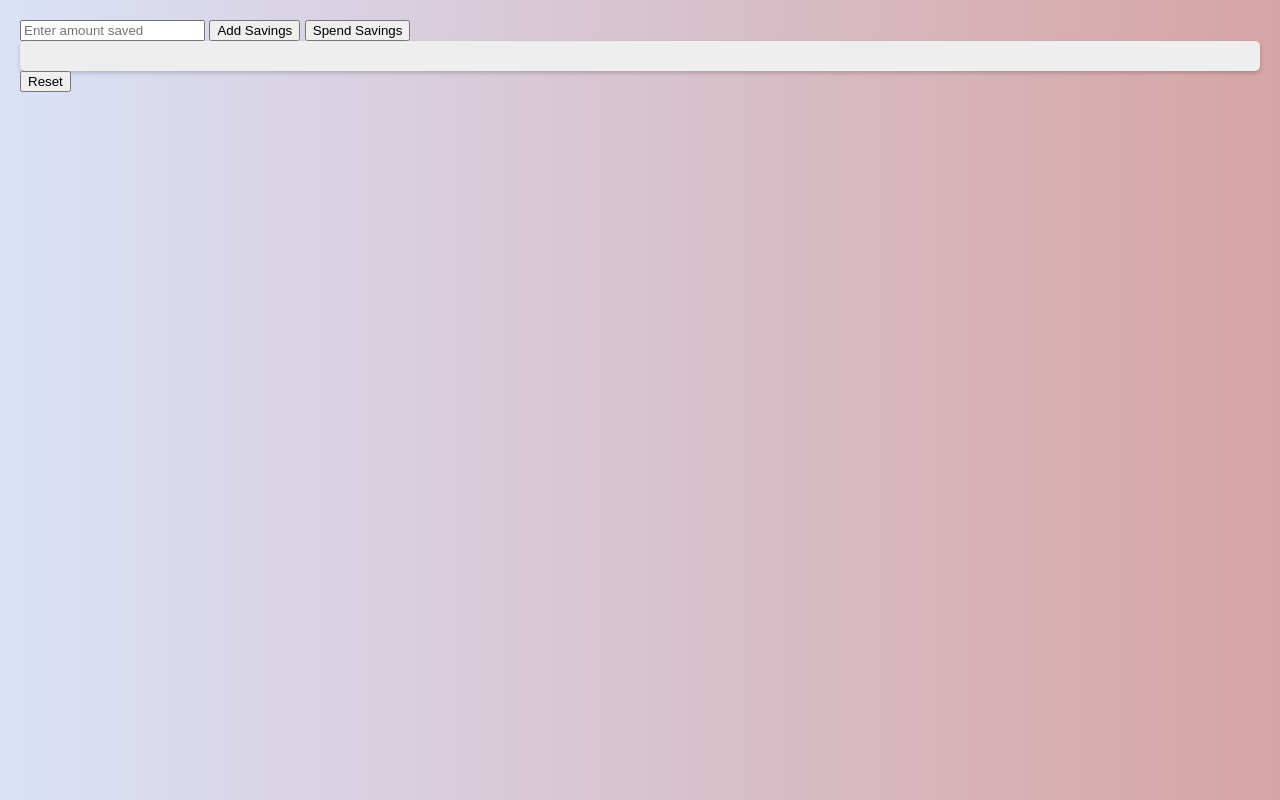
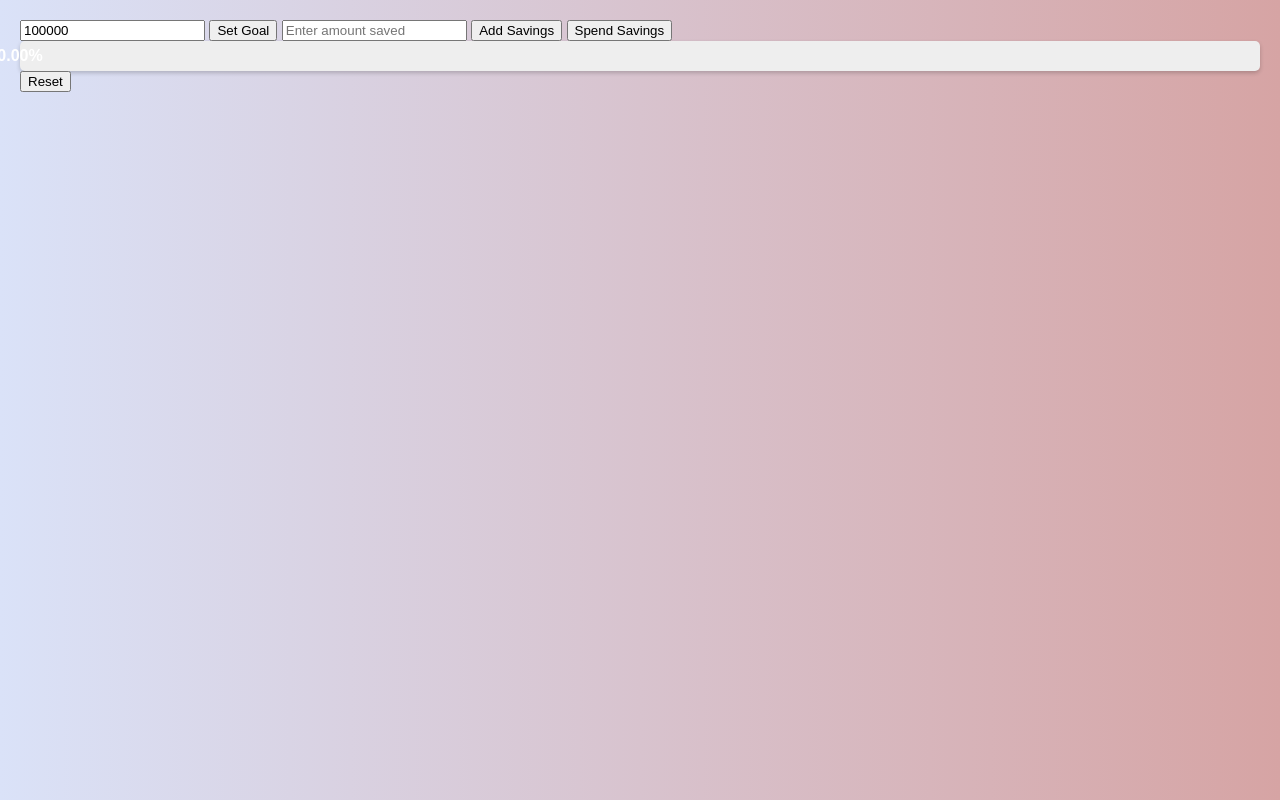
Before and after one commit to MiroNedyalkov/Savings-tracker, a plain HTML site: page index.html in a window 1280 px wide. Drawn offline with Linux system fonts and the light colour scheme.

Commit message:
Added Dynamic goal

```diff
--- a/index.html
+++ b/index.html
@@ -7,6 +7,12 @@
     <link rel="stylesheet" href="style.css">
 </head>
 <body>
+    <input type="number" id="goalInput" placeholder="Enter goal amount" value="100000">
+    <button onclick="updateGoal()">Set Goal</button>
+
+
+
+
     <input type="number" id="amountInput" placeholder="Enter amount saved">
     <button onclick="updateProgress()">Add Savings</button>
     <button onclick="spendMoney()">Spend Savings</button>
```
